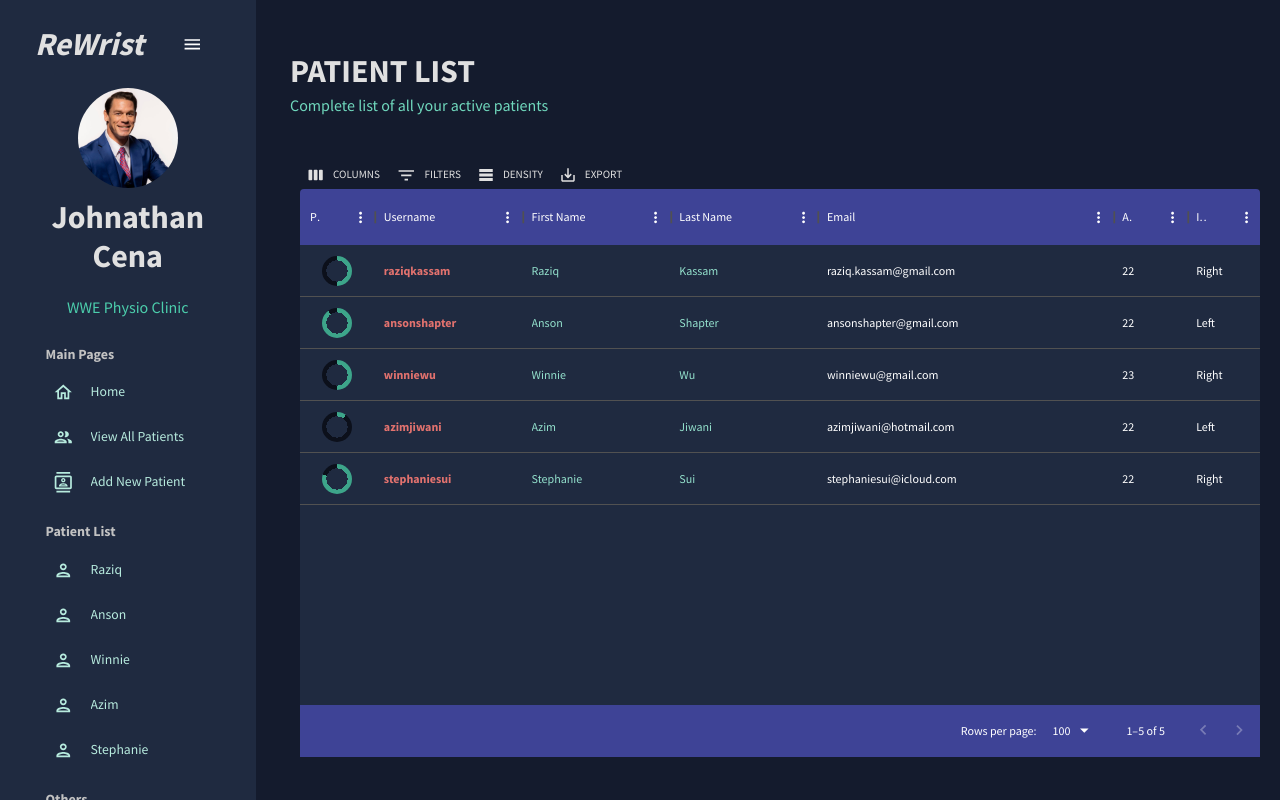
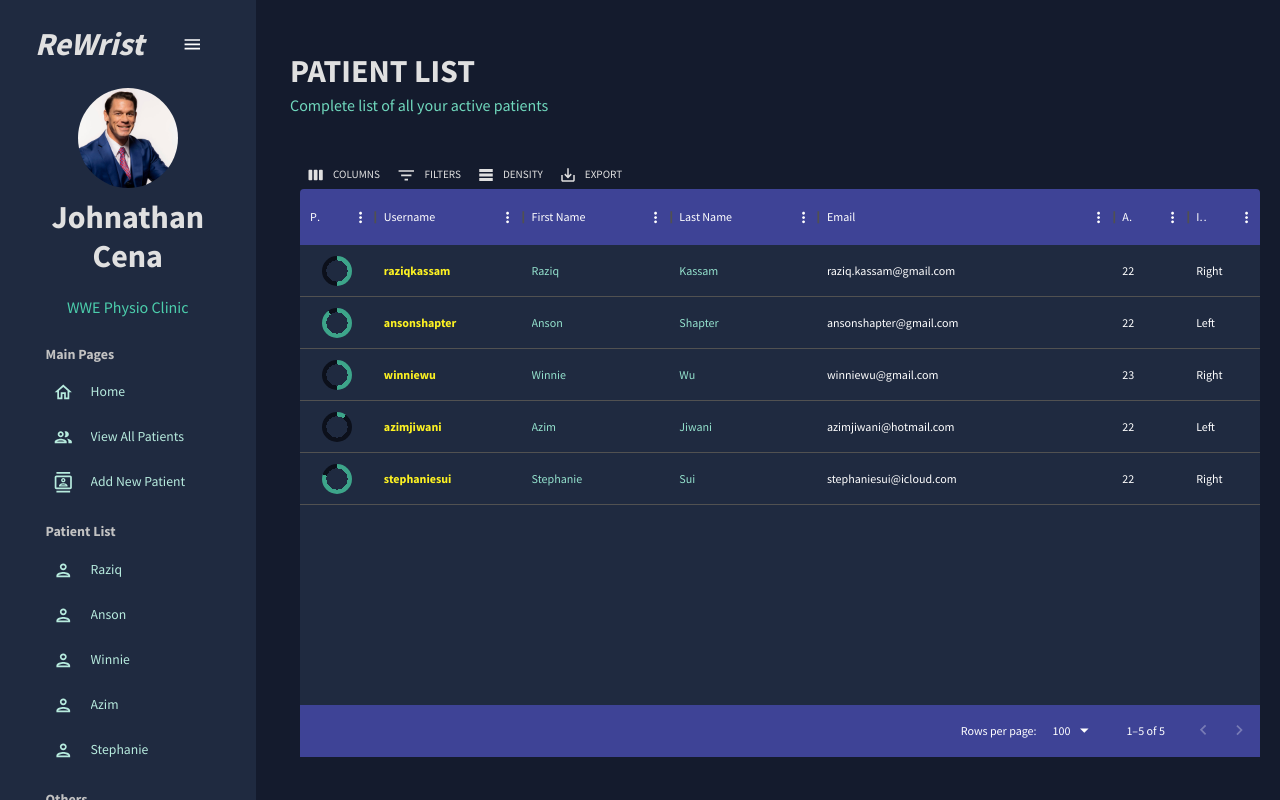
Before and after one commit to raziqkassam/flexify-frontend, a React (Create React App) app: page /all-patients in a window 1280 px wide. Built offline with nearby package versions, Linux system fonts and the light colour scheme.

Commit message:
Updated button design and layouts

```diff
--- a/src/scenes/contacts/index.jsx
+++ b/src/scenes/contacts/index.jsx
@@ -35,7 +35,7 @@ const Contacts = () => {
       renderCell: (params) => (
         <a href={`/${params.value}`} rel="noopener noreferrer"
         style={{
-          color: colors.redAccent[400],
+          color: '#fdf222',
           textDecoration: 'none',
           fontWeight: 'bold' // Add this line
         }}>
--- a/src/scenes/form/index.jsx
+++ b/src/scenes/form/index.jsx
@@ -186,7 +186,7 @@ const Form = () => {
                 <Box display="flex" justifyContent="center" mt="10px" sx={{gridColumn: "span 4" }}>
                   <Button type="submit" color="secondary" variant="contained"
                   style={{ marginBottom: '10px', backgroundColor: colors.greenAccent[700], color: '#ffffff',
-                  width: '50em', height: '3em', fontSize:'15px', fontWeight:'bold'
+                  width: '50em', height: '3em', fontSize:'15px', fontWeight:'bold',
                   }}>
                     Create New Patient
                   </Button>
--- a/src/scenes/planner/index.jsx
+++ b/src/scenes/planner/index.jsx
@@ -113,6 +113,9 @@ const Planner = ({patient}) => {
                     <Button
                         onClick={() => navigate(`/${patient.userName}`)}
                         type="submit" color="secondary" variant="contained" fullWidth
+                        style={{ marginBottom: '10px', backgroundColor: colors.greenAccent[700], color: '#ffffff',
+                        width: '15em', height: '2.5em', fontSize:'15px', fontWeight:'bold'
+                }}
                     >
                     See Patient Overview
                     </Button>
@@ -167,7 +170,7 @@ const Planner = ({patient}) => {
                             labelPlacement='bottom'
                             sx={{ width: "50%" , marginLeft: "-5px"}}
                         />
-        </Box>
+                </Box>
                     {days.map((day, dayIndex) => (
                         <TextField
                             select
@@ -192,7 +195,8 @@ const Planner = ({patient}) => {
                 <Box display="flex" justifyContent="center" mt="10px"
                 sx={{gridColumn: "span 8", margin:"30px 0 80px 0"}}>
                   <Button type="submit" color="secondary" variant="contained"
-                  fullWidth style={{height: '3em', fontSize:'15px', fontWeight:'bold'}}>
+                  style={{ marginBottom: '10px', backgroundColor: colors.greenAccent[700], color: '#ffffff',
+                  width: '50em', height: '3em', fontSize:'15px', fontWeight:'bold',}}>
                     Save Patient Plan
                   </Button>
                 </Box>
@@ -200,8 +204,8 @@ const Planner = ({patient}) => {
               </Box>
             </form>
             </Box>
-            <Button type="button" color="primary" justifyContent="right" variant="contained"
-            onClick={handleReset}>
+            <Button type="button" color="primary" justifyContent="right" variant="contained" onClick={handleReset}
+            >
             Reset ALL
             </Button>
         </React.Fragment>
```
